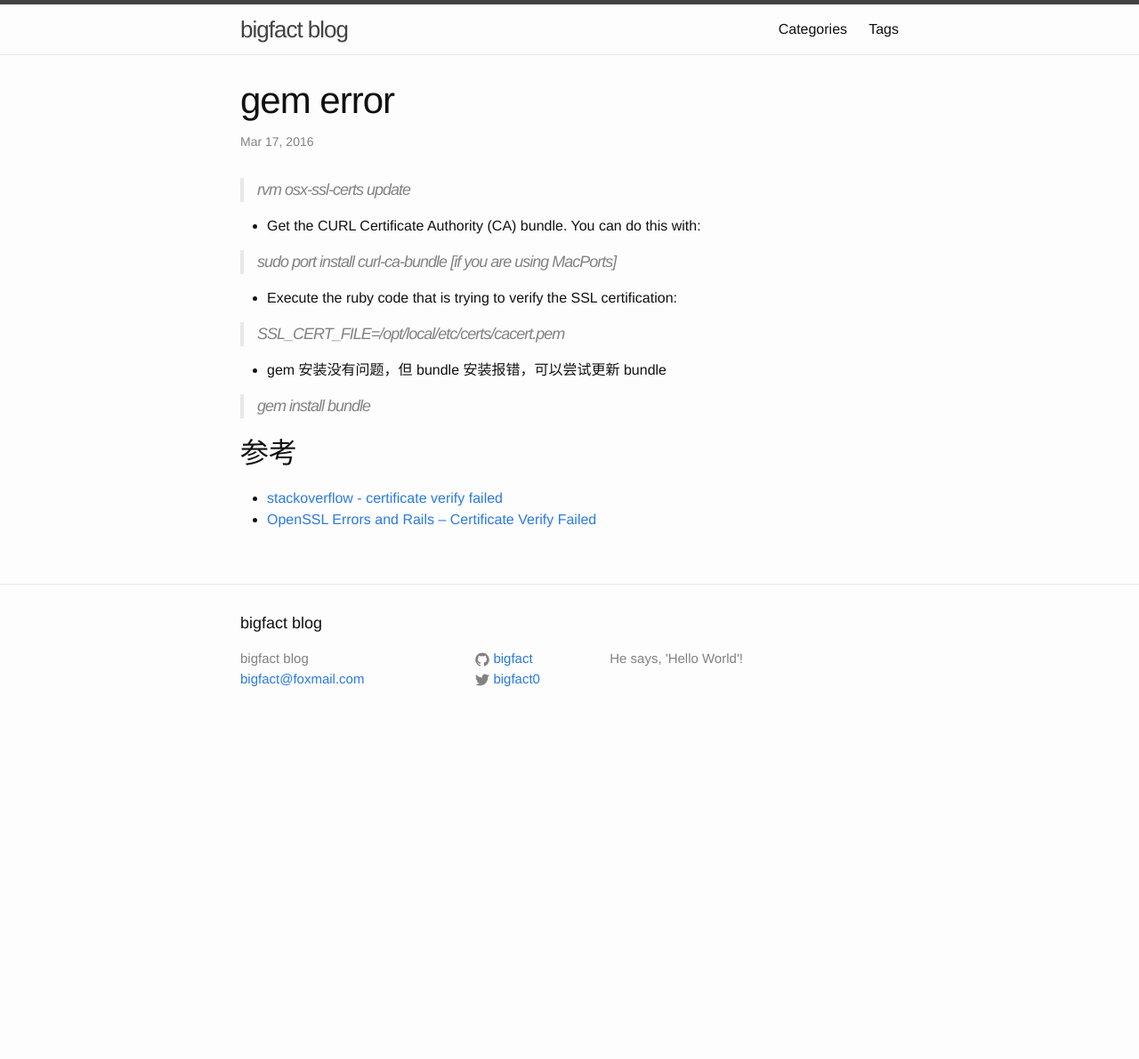
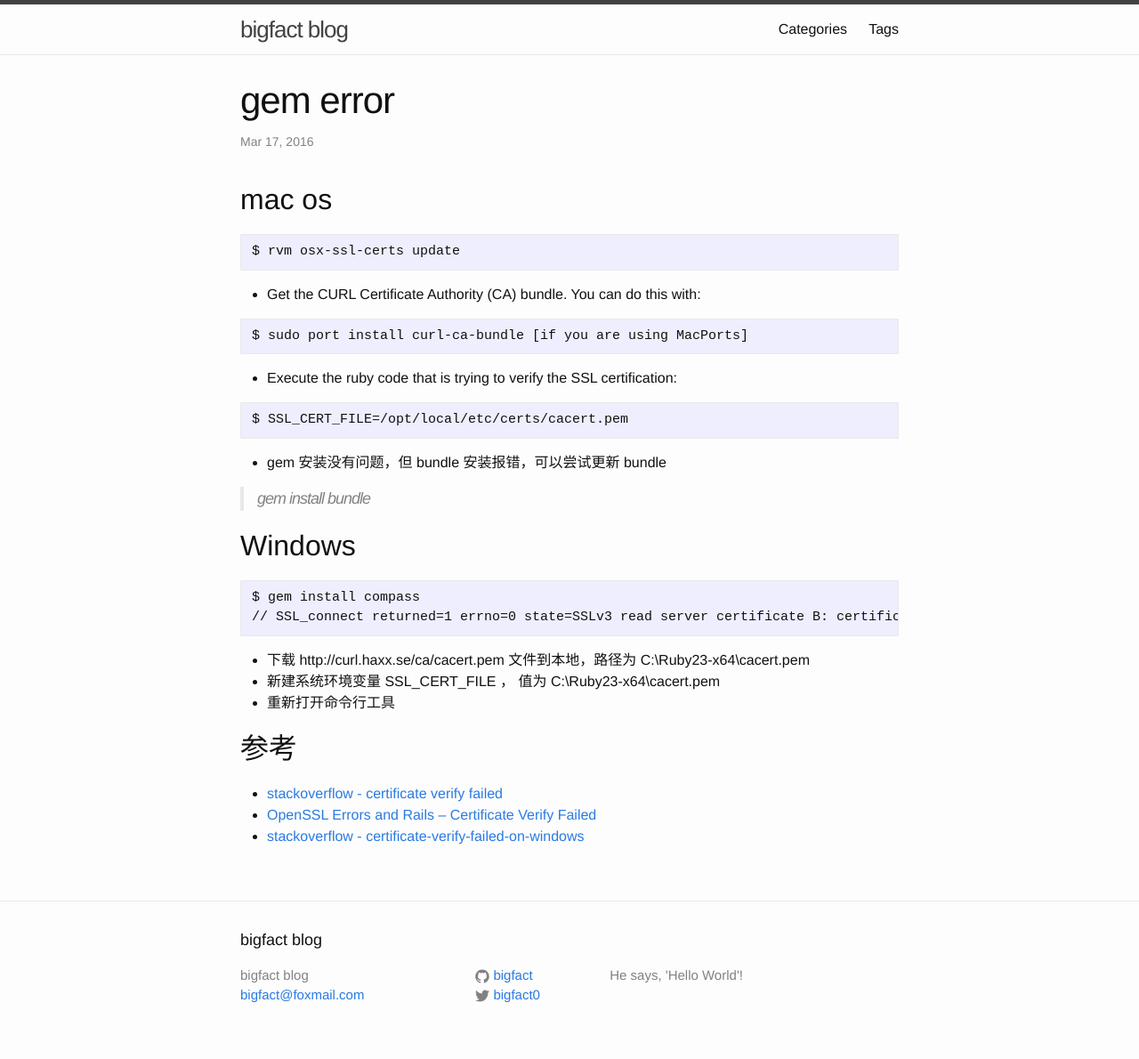
Before and after one commit to bigfact/bigfact.github.io, a Jekyll site: the page built from _posts/201603/2016-03-17-ruby-gem-error.md, in a window 1280 px wide. Shown: the whole page at 89% size. Built offline with Jekyll 4.4.1, drawn with Linux system fonts in a browser that asks for light colours; comment, search, counter and statistics services are not loaded; before the commit the page ends 900 px from its top, so only the background shows below that.

Commit message:
update - /ruby/2016/03/17/ruby-gem-error

````diff
--- a/_posts/201603/2016-03-17-ruby-gem-error.md
+++ b/_posts/201603/2016-03-17-ruby-gem-error.md
@@ -6,21 +6,38 @@ category: ruby
 tags: ruby gem bundle
 ---
 
-
-> rvm osx-ssl-certs update
+## mac os
+```
+$ rvm osx-ssl-certs update
+```
 
 * Get the CURL Certificate Authority (CA) bundle. You can do this with:
 
-> sudo port install curl-ca-bundle [if you are using MacPorts]
+```
+$ sudo port install curl-ca-bundle [if you are using MacPorts]
+```
 
 * Execute the ruby code that is trying to verify the SSL certification:
 
-> SSL_CERT_FILE=/opt/local/etc/certs/cacert.pem
+```
+$ SSL_CERT_FILE=/opt/local/etc/certs/cacert.pem
+```
 
 * gem 安装没有问题，但 bundle 安装报错，可以尝试更新 bundle
 
 > gem install bundle
 
+## Windows
+```
+$ gem install compass
+// SSL_connect returned=1 errno=0 state=SSLv3 read server certificate B: certificate verify failed
+```
+
+* 下载 http://curl.haxx.se/ca/cacert.pem 文件到本地，路径为 C:\Ruby23-x64\cacert.pem
+* 新建系统环境变量 SSL_CERT_FILE ， 值为 C:\Ruby23-x64\cacert.pem
+* 重新打开命令行工具
+
 ## 参考
 * [stackoverflow - certificate verify failed](http://stackoverflow.com/questions/4528101/ssl-connect-returned-1-errno-0-state-sslv3-read-server-certificate-b-certificat)
 * [OpenSSL Errors and Rails – Certificate Verify Failed](http://railsapps.github.io/openssl-certificate-verify-failed.html)
+* [stackoverflow - certificate-verify-failed-on-windows](http://stackoverflow.com/questions/5720484/how-to-solve-certificate-verify-failed-on-windows)
````
Also changed, not shown: Gemfile.lock, README.md.
